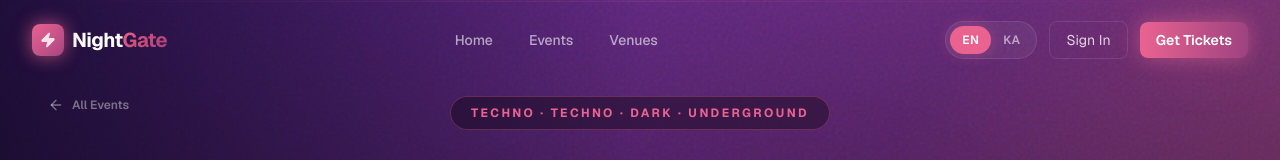
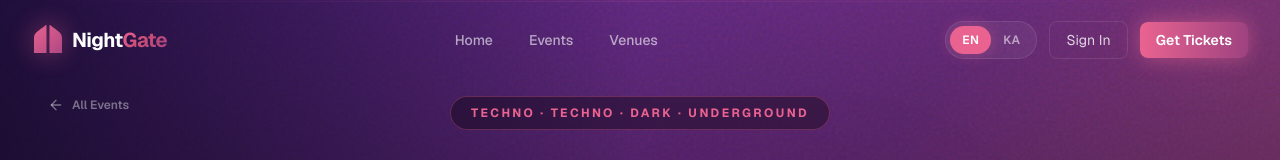
Before and after one commit to beqab/nightGate-front, a Next.js app: page /en/events/evt-001 in a window 1280 px wide. Shown: the top 160 px of the page. Built offline with nearby package versions, Linux system fonts and the light colour scheme.

Commit message:
add new logo

```diff
--- a/components/layout/Footer.tsx
+++ b/components/layout/Footer.tsx
@@ -1,6 +1,7 @@
 import { Zap, Instagram, Twitter, Youtube } from "lucide-react";
 import { getTranslations } from "next-intl/server";
 import { Link } from "@/i18n/navigation";
+import Logo from "../svg/logo";
 
 export default async function Footer() {
   const t = await getTranslations("footer");
@@ -43,8 +44,11 @@ export default async function Footer() {
           {/* Brand */}
           <div className="col-span-2 lg:col-span-2">
             <Link href="/" className="flex items-center gap-2 group mb-4">
-              <div className="w-8 h-8 rounded-lg bg-gradient-to-br from-[#ea6390] to-[#9e4280] flex items-center justify-center">
+              {/* <div className="w-8 h-8 rounded-lg bg-gradient-to-br from-[#ea6390] to-[#9e4280] flex items-center justify-center">
                 <Zap className="w-4 h-4 text-white fill-white" />
+              </div> */}
+              <div>
+                <Logo />
               </div>
               <span className="text-xl font-bold text-white">
                 Night<span className="gradient-text">Gate</span>
@@ -90,12 +94,8 @@ export default async function Footer() {
 
         {/* Bottom bar */}
         <div className="mt-12 pt-8 border-t border-white/5 flex flex-col sm:flex-row items-center justify-between gap-4">
-          <p className="text-xs text-white/25">
-            {t("copyright")}
-          </p>
-          <p className="text-xs text-white/25">
-            {t("tagline")}
-          </p>
+          <p className="text-xs text-white/25">{t("copyright")}</p>
+          <p className="text-xs text-white/25">{t("tagline")}</p>
         </div>
       </div>
     </footer>
--- a/components/layout/Navbar.tsx
+++ b/components/layout/Navbar.tsx
@@ -8,6 +8,7 @@ import Button from "@/components/ui/Button";
 import LanguageSwitcher from "@/components/layout/LanguageSwitcher";
 import { Link, usePathname } from "@/i18n/navigation";
 import { cn } from "@/lib/utils";
+import Logo from "../svg/logo";
 
 export default function Navbar() {
   const [scrolled, setScrolled] = useState(false);
@@ -63,8 +64,11 @@ export default function Navbar() {
             {/* Logo */}
             <Link href="/" className="flex items-center gap-2 group">
               <div className="relative">
-                <div className="w-8 h-8 rounded-lg bg-gradient-to-br from-[#ea6390] to-[#9e4280] flex items-center justify-center shadow-[0_0_16px_rgba(234,99,144,0.5)] group-hover:shadow-[0_0_24px_rgba(234,99,144,0.7)] transition-shadow duration-300">
+                {/* <div className="w-8 h-8 rounded-lg bg-gradient-to-br from-[#ea6390] to-[#9e4280] flex items-center justify-center shadow-[0_0_16px_rgba(234,99,144,0.5)] group-hover:shadow-[0_0_24px_rgba(234,99,144,0.7)] transition-shadow duration-300">
                   <Zap className="w-4 h-4 text-white fill-white" />
+                </div> */}
+                <div>
+                  <Logo />
                 </div>
                 <div className="absolute inset-0 rounded-lg bg-[#ea6390] blur-md opacity-30 group-hover:opacity-50 transition-opacity" />
               </div>
--- /dev/null
+++ b/components/svg/logo.tsx
@@ -0,0 +1,34 @@
+export default function Logo({ size = 32 }: { size?: number }) {
+  return (
+    <svg
+      width={size}
+      height={size}
+      viewBox="0 0 64 64"
+      fill="none"
+      xmlns="http://www.w3.org/2000/svg"
+    >
+      <defs>
+        <linearGradient
+          id="og1G"
+          x1="0"
+          y1="0"
+          x2="64"
+          y2="64"
+          gradientUnits="userSpaceOnUse"
+        >
+          <stop offset="0%" stopColor="#ea6390" />
+          <stop offset="100%" stopColor="#9e4280" />
+        </linearGradient>
+      </defs>
+      {/* OGEE — solid, no glow */}
+      <path
+        d="M4 58 L4 28 C4 18 12 14 20 8 C24 5 27 2 29 2 L29 58 Z"
+        fill="url(#og1G)"
+      />
+      <path
+        d="M60 58 L60 28 C60 18 52 14 44 8 C40 5 37 2 35 2 L35 58 Z"
+        fill="url(#og1G)"
+      />
+    </svg>
+  );
+}
```
